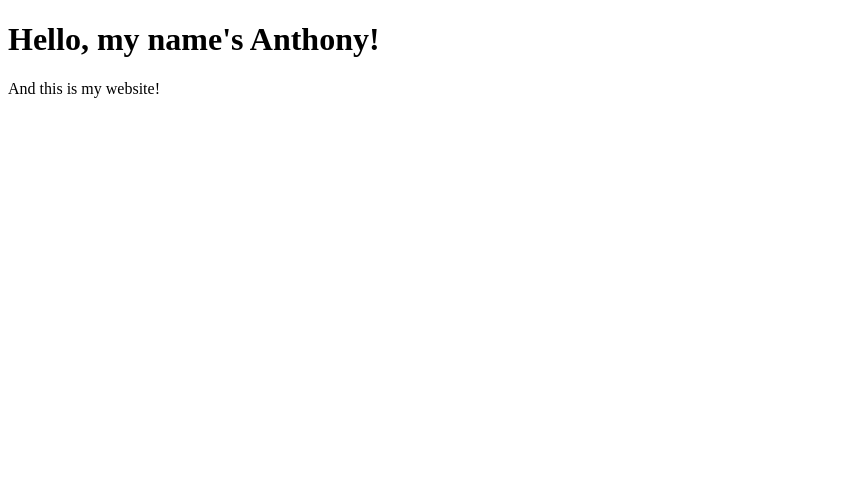
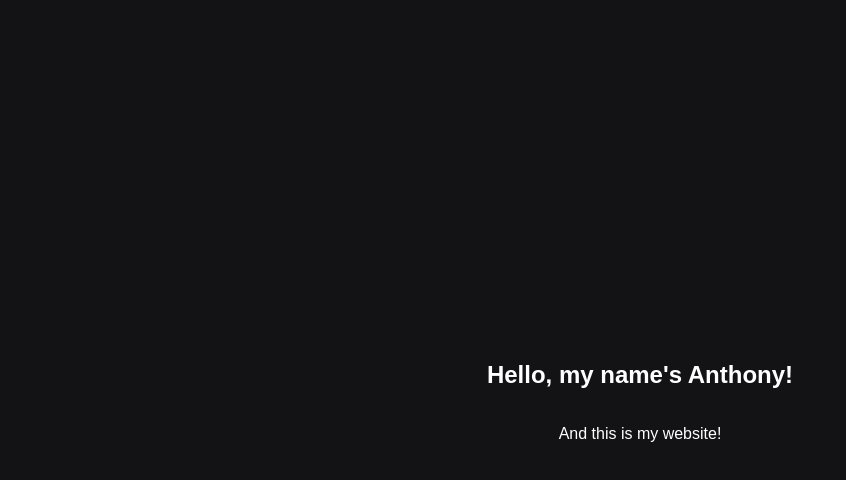
Before and after one commit to Trouthe/trouthe.github.io, a plain HTML site: page home.html in a window 1280 px wide. Shown: the whole page, without its empty margins (0-846 px from the left). Drawn offline with Linux system fonts and the light colour scheme.

Commit message:
Initial Commit

```diff
--- a/home.html
+++ b/home.html
@@ -5,11 +5,20 @@
     <meta http-equiv="X-UA-Compatible" content="IE=edge">
     <meta name="viewport" content="width=device-width, initial-scale=1.0">
     <title>Home</title>
+    <link rel="stylesheet" href="style.css">
 </head>
 <body>
     <header>
-        <h1>Hello, my name's Anthony!</h1>
-        <p>And this is my website!</p>
     </header>
+
+    <main>
+        <section>
+            <h1>Hello, my name's Anthony!</h1>
+            <p>And this is my website!</p>
+        </section>
+    </main>
+
+    <footer>
+    </footer>
 </body>
 </html>
--- a/style.css
+++ b/style.css
@@ -1,4 +1,13 @@
 body {
-    background: black;
+    background: #131316;
     color: white;
+    font-family: 'Poppins', sans-serif;
+    padding: 0; margin: 0;
 }
+
+section {
+    display: grid;
+    place-items: center;
+    align-content: center;
+    min-height: 100vh;
+}
```
